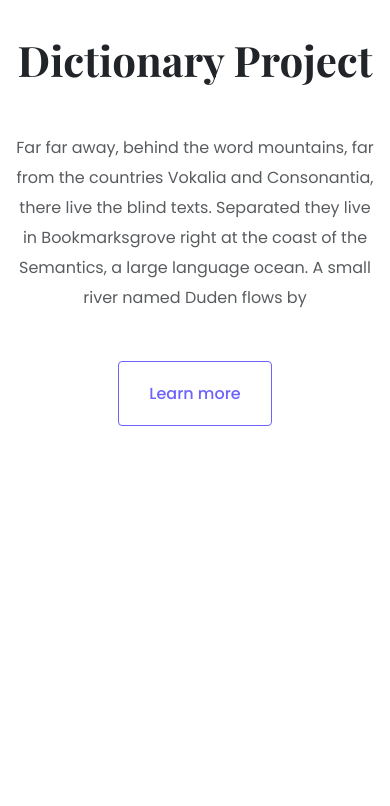
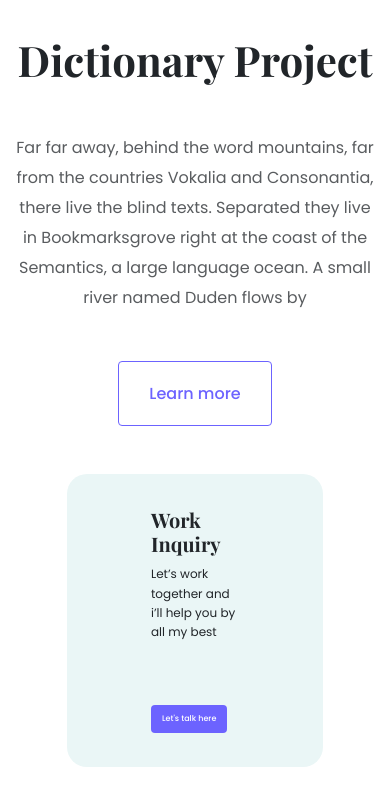
Before and after one commit to spun21m/portfolio-project, a plain HTML site: page index.html in a window 390 px wide. Shown: the part 1458-2264 px from the top of the page. Before the commit the page ends 1884 px from the top, so only its background shows below. Drawn offline with nearby package versions, Linux system fonts and the light colour scheme.

Commit message:
Work Inquiry section added

```diff
--- a/css/styles.css
+++ b/css/styles.css
@@ -88,6 +88,21 @@ p {
   padding: 120px 60px;
 }
 
+.work-inquiry-section {
+  background: var(--secondary-color);
+  margin: 0 67px 331px;
+  border-radius: 20px;
+  padding: 10px 60px;
+}
+
+.work-inquiry-section h2 {
+  font-size: 48px;
+}
+
+.work-inquiry-section p {
+  font-size: 18px;
+}
+
 @media (max-width: 960px) {
   h1 {
     font-size: 52px;
@@ -104,4 +119,26 @@ p {
     padding: 0;
     text-align: center;
   }
+
+  .work-inquiry-section {
+    display: flex;
+    flex-direction: column;
+  }
+
+  .work-inquiry-section h2 {
+    font-size: 20px;
+  }
+  .work-inquiry-section p {
+    font-size: 12px;
+    line-height: 1.6;
+  }
+  .work-inquiry-section .btn-branding {
+    background: var(--branding-color);
+    font-weight: 500;
+    font-size: 8px;
+    color: #ffffff;
+    padding: 6px 10px;
+    border-radius: 4px;
+    line-height: 14px;
+  }
 }
--- a/index.html
+++ b/index.html
@@ -91,5 +91,14 @@
         </div>
       </div>
     </div>
+    <div class="d-flex justify-content-lg-around work-inquiry-section mt-5">
+      <div class="p-4">
+        <h2>Work Inquiry</h2>
+        <p>Let’s work together and i’ll help you by all my best</p>
+      </div>
+      <div class="p-4">
+        <a href="#" class="btn btn-branding">Let's talk here</a>
+      </div>
+    </div>
   </body>
 </html>
```
